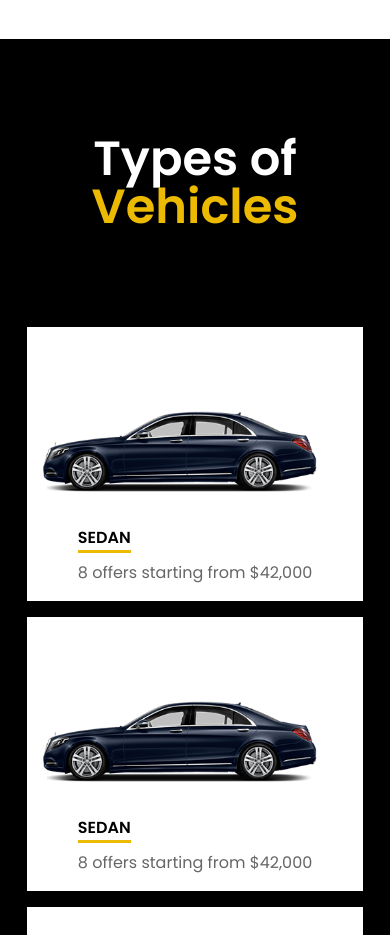
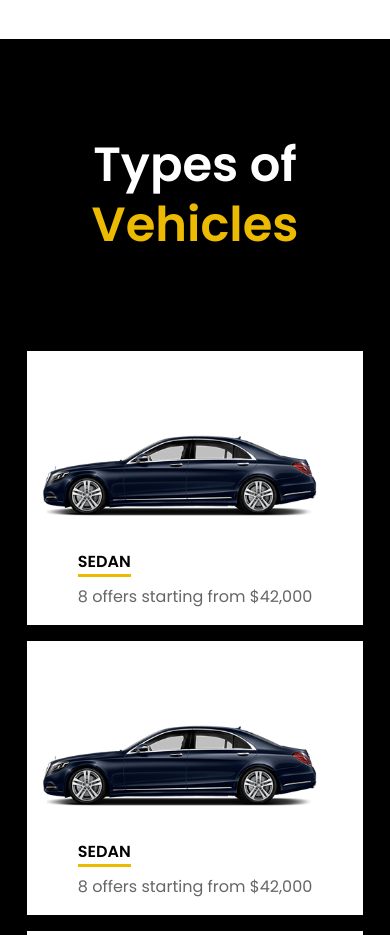
Before and after one commit to iamdpunkr1/car-dealer, a React (Vite) app: page / in a window 390 px wide. Shown: the part 2780-3715 px from the top of the page. Built offline with nearby package versions, Linux system fonts and the light colour scheme.

Commit message:
fix: small screen h1 tag line height issue

```diff
--- a/src/components/Types.tsx
+++ b/src/components/Types.tsx
@@ -8,7 +8,7 @@
 const Types = () => {
   return (
     <section className="bg-black py-24 ">
-        <h1 className="text-5xl font-semibold text-white text-center">
+        <h1 className="text-5xl font-semibold text-white text-center leading-tight">
             Types of <span className="text-[#ecba00]">Vehicles</span>
         </h1>
 
```
